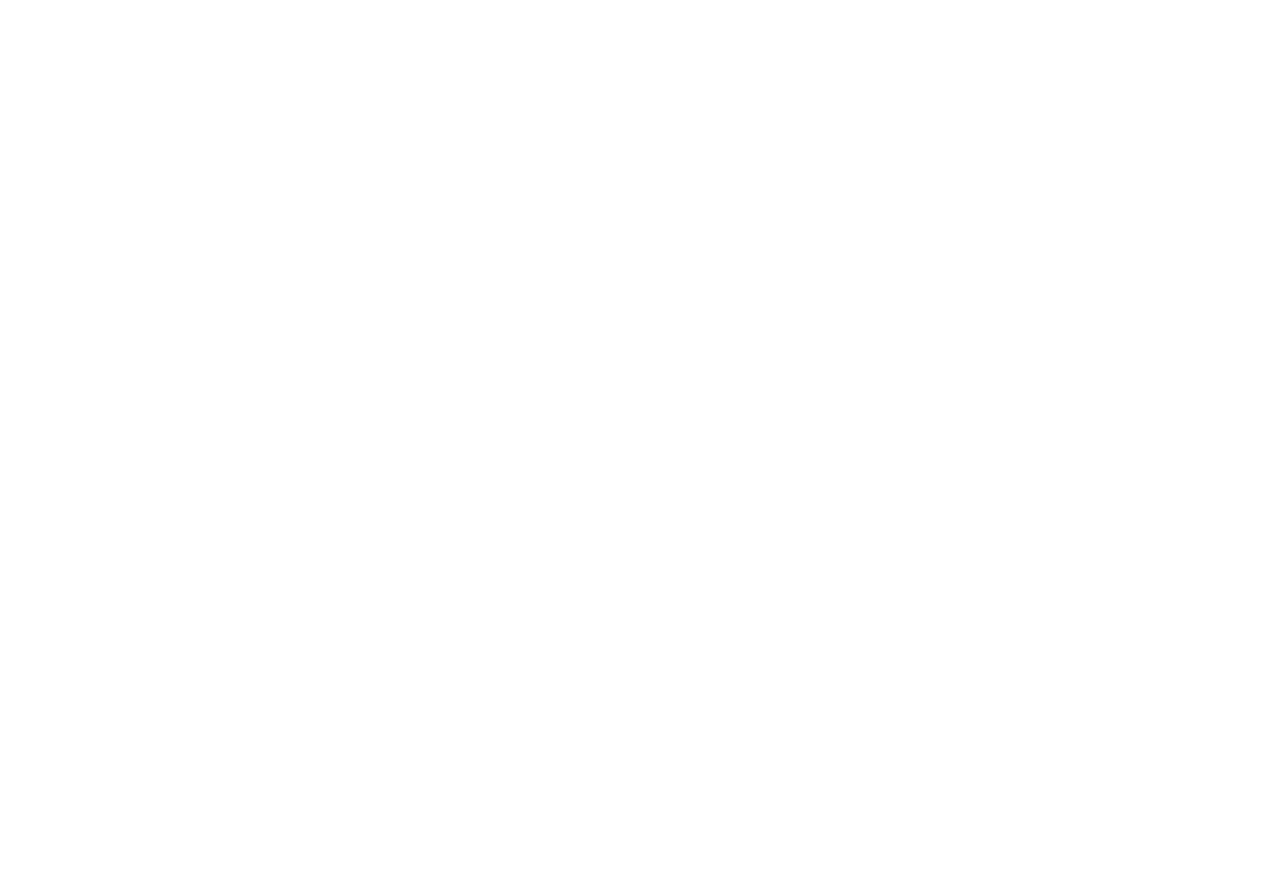
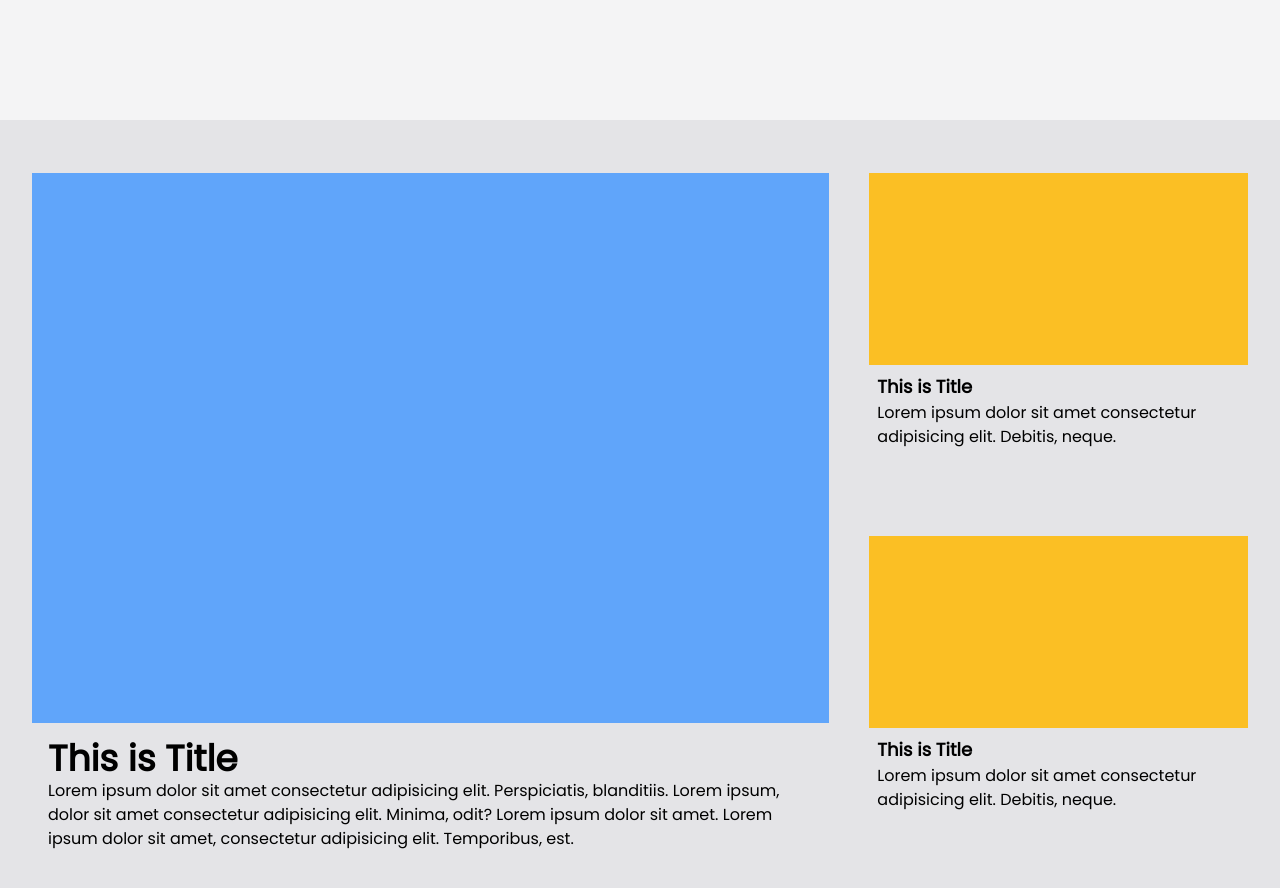
Before and after one commit to roebienbien/akyat, a React (Vite) app: page / in a window 1280 px wide. Shown: the part 2760-3648 px from the top of the page. Before the commit the page ends 2720 px from the top, so only its background shows below. Built offline with nearby package versions, Linux system fonts and the light colour scheme.

Commit message:
chore: git push for clean work

```diff
--- a/src/App.tsx
+++ b/src/App.tsx
@@ -1,5 +1,6 @@
 import Layout from './componnets/Layout';
 import About from './sections/About';
+import Articles from './sections/Articles';
 import Hero from './sections/Hero';
 import Perks from './sections/Perks';
 
@@ -9,6 +10,7 @@
       <Hero />
       <About />
       <Perks />
+      <Articles />
     </Layout>
   );
 }
--- a/src/componnets/navbar/index.tsx
+++ b/src/componnets/navbar/index.tsx
@@ -10,7 +10,7 @@
   };
   return (
     // <div className='fixed top-0 z-50  flex w-full items-center justify-between px-40 py-6  '>
-    <div className='fixed top-0 z-50 grid h-20 w-full bg-[#446E7A]  py-4 text-white'>
+    <div className='fixed top-0 z-50 grid h-20 w-full bg-[#446E7A]   py-4 text-white'>
       <div className='flex items-center justify-between  px-6 xs:px-10 lg:px-20 '>
         <span className='cursor-pointer  text-lg font-semibold lg:text-2xl'>Akyat</span>
         <ul className='hidden space-x-10  md:flex'>
@@ -20,7 +20,7 @@
             </li>
           ))}
         </ul>
-        <button className='hidden border px-8 py-2  md:block lg:text-lg'>Login</button>
+        <button className='hidden border  px-8 py-2  md:block lg:text-lg'>Login</button>
         <HamburgerButton isOpen={isOpen} toggleMenu={toggleMenu} />
       </div>
     </div>
--- /dev/null
+++ b/src/sections/Articles.tsx
@@ -0,0 +1,39 @@
+export default function Articles() {
+  const Articles = [
+    {
+      title: 'This is Title',
+      description: 'Lorem ipsum dolor sit amet consectetur adipisicing elit. Debitis, neque.',
+    },
+    {
+      title: 'This is Title',
+      description: 'Lorem ipsum dolor sit amet consectetur adipisicing elit. Debitis, neque.',
+    },
+  ];
+
+  return (
+    <section className='mt-40 grid h-[100dvh] grid-cols-1 place-content-center gap-y-10 bg-zinc-200 px-4 xs:px-8 lg:grid-cols-3 lg:gap-x-10'>
+      <div className='lg:col-span-2'>
+        <div className='h-80 w-auto bg-blue-400 lg:h-[550px]'></div>
+        <div className='p-4'>
+          <span className='text-4xl font-bold'>This is Title</span>
+          <p>
+            Lorem ipsum dolor sit amet consectetur adipisicing elit. Perspiciatis, blanditiis. Lorem ipsum, dolor sit amet
+            consectetur adipisicing elit. Minima, odit? Lorem ipsum dolor sit amet. Lorem ipsum dolor sit amet, consectetur
+            adipisicing elit. Temporibus, est.
+          </p>
+        </div>
+      </div>
+      <div className='grid gap-y-8'>
+        {Articles.map((article, key) => (
+          <div key={key}>
+            <div className='h-48 w-auto bg-amber-400'></div>
+            <div className='p-2'>
+              <span className='text-lg font-semibold'>{article.title}</span>
+              <p>{article.description}</p>
+            </div>
+          </div>
+        ))}
+      </div>
+    </section>
+  );
+}
--- /dev/null
+++ b/src/sections/FAQ.tsx
@@ -0,0 +1,3 @@
+export default function FAQ() {
+  return <div>FAQ</div>;
+}
--- /dev/null
+++ b/src/sections/Socials.tsx
@@ -0,0 +1,5 @@
+import React from 'react';
+
+export default function Socials() {
+  return <div>Socials</div>;
+}
```
